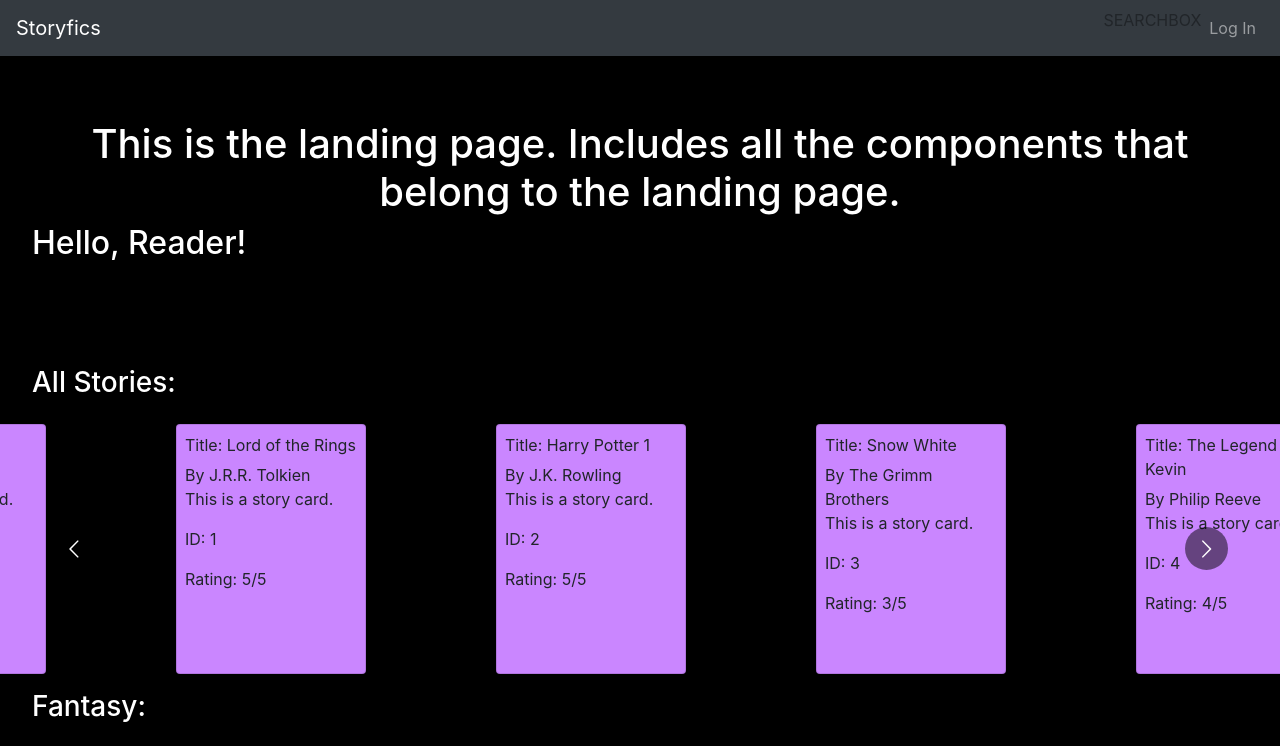
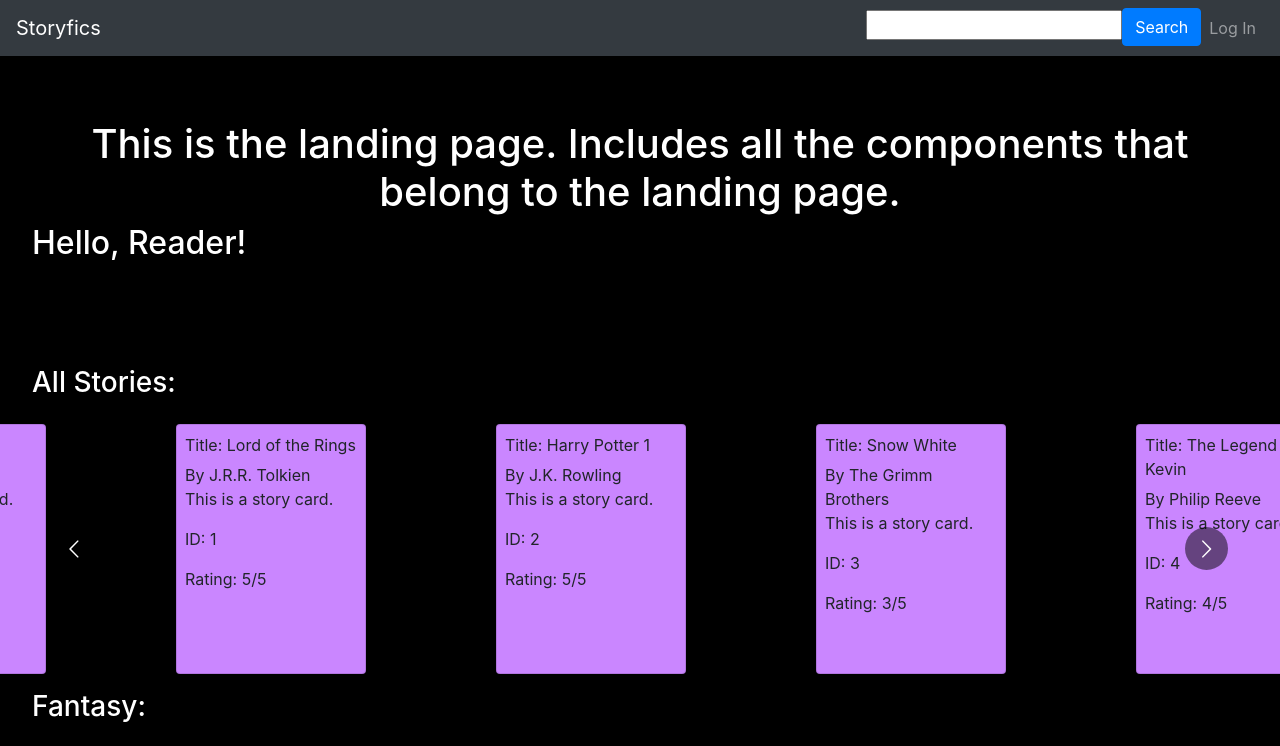
Before and after one commit to erlinh/VisualNovel, a React (Create React App) app in the folder client/: page / in a window 1280 px wide. Shown: the top 746 px of the page. Built offline with nearby package versions, Linux system fonts and the light colour scheme.

Commit message:
Searchbox: basic searchbox, passing data and functions between SearchBox, NavBar and LandingPage

```diff
--- a/client/src/components/NavBar/NavBar.js
+++ b/client/src/components/NavBar/NavBar.js
@@ -10,7 +10,7 @@ import {
 } from 'reactstrap';
 import SearchBox from '../SearchBox/SearchBox';
 
-export default function NavBar() {
+export default function NavBar(props) {
   const [isOpen, setIsOpen] = useState(false);
 
   const toggle = () => setIsOpen(!isOpen);
@@ -23,7 +23,7 @@ export default function NavBar() {
         <Collapse isOpen={isOpen} navbar>
           <Nav className="ml-auto" navbar>
             <NavItem>
-              <SearchBox />
+              <SearchBox searchInputOnChange={props.searchInputOnChange} searchPhrase={props.searchPhrase} triggerSearch={props.triggerSearch}/>
             </NavItem>
             <NavItem>
               <NavLink href="/">Log In</NavLink>
--- a/client/src/components/SearchBox/SearchBox.js
+++ b/client/src/components/SearchBox/SearchBox.js
@@ -1,9 +1,11 @@
 import React from 'react';
+import { Button } from 'reactstrap';
 
-export default function SearchBox() {
+export default function SearchBox(props) {
   return (
-    <div>
-            SEARCHBOX
+    <div className="searchbox">
+      <input type="text" onChange={props.searchInputOnChange}/>
+      <Button color="primary" onClick={props.triggerSearch}>Search</Button>
     </div>
   );
 }
--- a/client/src/pages/LandingPage.js
+++ b/client/src/pages/LandingPage.js
@@ -1,4 +1,4 @@
-import React from 'react';
+import React, {useState} from 'react';
 import NavBar from '../components/NavBar/NavBar';
 import HeroBanner from '../components/HeroBanner/HeroBanner';
 import BrowsingGrid from '../components/BrowsingGrid/BrowsingGrid';
@@ -6,9 +6,21 @@ import { Jumbotron } from 'reactstrap';
 import './LandingPage.css';
 
 export default function LandingPage() {
+  const [searchInput, setSearchInput] = useState('');
+
+  const handleSearchboxInputChange = (event) => {
+    console.log('new search value is: ' + event.target.value);
+    setSearchInput(event.target.value);
+  };
+
+  const searchByPhrase = (phrase) => {
+    console.log('trying to look for: ' + phrase);
+  };
+
+
   return (
     <>
-      <NavBar />
+      <NavBar searchInputOnChange={handleSearchboxInputChange} searchPhrase={searchInput} triggerSearch={() => searchByPhrase(searchInput)}/>
       <Jumbotron>
         <h1>This is the landing page. Includes all the components that belong to the landing page.</h1>
         <HeroBanner name={'Reader'}/>
```
